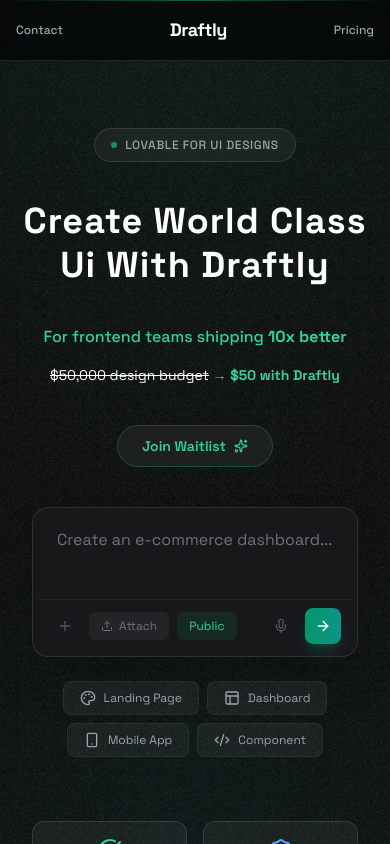
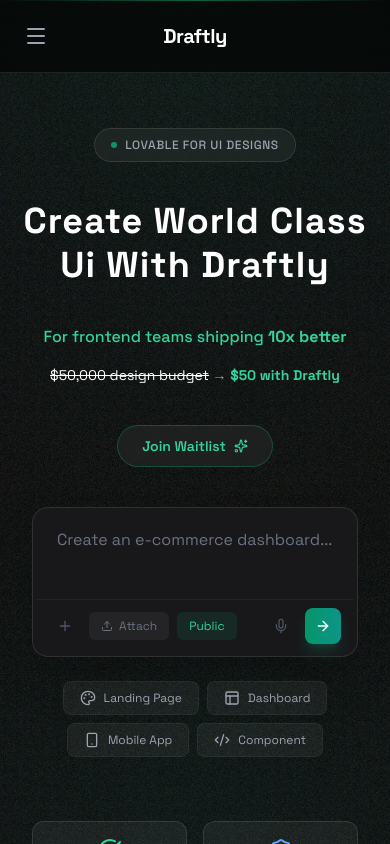
Before and after one commit to piyushxt43/draftly-yc, a React (Vite) app: page / in a window 390 px wide. Built offline with nearby package versions, Linux system fonts and the light colour scheme; no server answers; a web font is replaced by a local one.

Commit message:
feat: Add hamburger menu for mobile navigation

```diff
--- a/src/pages/Landing.tsx
+++ b/src/pages/Landing.tsx
@@ -7,7 +7,8 @@
   Layers, Layout, Smartphone, Monitor,
   TrendingUp, Award, CheckCircle, Heart,
   Wand2, Send, Paperclip, Building2, Briefcase,
-  Target, Headphones, BarChart3, Activity, User as UserIcon
+  Target, Headphones, BarChart3, Activity, User as UserIcon,
+  Menu, X
 } from 'lucide-react'
 import { auth, db, doc, getDoc } from '../firebase'
 import AuthModal from '../components/AuthModal'
@@ -32,6 +33,7 @@
   const [showAuthModal, setShowAuthModal] = useState(false)
   const [showOnboarding, setShowOnboarding] = useState(false)
   const [user, setUser] = useState<any>(null)
+  const [mobileMenuOpen, setMobileMenuOpen] = useState(false)
   const navigate = useNavigate()
 
   const { scrollY } = useScroll()
@@ -148,35 +150,101 @@
         <div className="absolute top-0 left-0 right-0 h-px bg-gradient-to-r from-transparent via-emerald-500/50 to-transparent" />
 
         <div className="max-w-6xl mx-auto px-4 sm:px-6 lg:px-8">
-          <nav className="py-4 sm:py-5 flex items-center justify-between sm:justify-center gap-2 sm:gap-4 md:gap-6 lg:gap-8 relative">
-            {/* Mobile: Dashboard hidden, Desktop: visible */}
-            <Link to="/dashboard" className="hidden sm:block text-xs sm:text-sm text-gray-400 hover:text-white transition-colors font-medium whitespace-nowrap" style={{ fontFamily: 'Space Grotesk, system-ui, sans-serif' }}>Dashboard</Link>
-            <Link to="/contact" className="text-xs sm:text-sm text-gray-400 hover:text-white transition-colors font-medium whitespace-nowrap" style={{ fontFamily: 'Space Grotesk, system-ui, sans-serif' }}>Contact</Link>
+          <nav className="py-4 sm:py-5 flex items-center justify-between relative">
+            {/* Mobile: Hamburger Menu Button (Left of center) */}
+            <button
+              onClick={() => setMobileMenuOpen(!mobileMenuOpen)}
+              className="lg:hidden p-2 text-gray-400 hover:text-white transition-colors"
+              aria-label="Toggle menu"
+            >
+              {mobileMenuOpen ? (
+                <X className="w-6 h-6" />
+              ) : (
+                <Menu className="w-6 h-6" />
+              )}
+            </button>
 
-            {/* Draftly Logo */}
-            <Link to="/" className="group mx-1 sm:mx-2 md:mx-4">
-              <span className="text-lg sm:text-xl md:text-2xl font-bold tracking-tight text-white group-hover:text-emerald-400 transition-colors whitespace-nowrap" style={{ fontFamily: 'Space Grotesk, system-ui, sans-serif' }}>
+            {/* Desktop Navigation - Hidden on mobile */}
+            <div className="hidden lg:flex items-center justify-center gap-8 flex-1">
+              <Link to="/dashboard" className="text-sm text-gray-400 hover:text-white transition-colors font-medium whitespace-nowrap" style={{ fontFamily: 'Space Grotesk, system-ui, sans-serif' }}>Dashboard</Link>
+              <Link to="/contact" className="text-sm text-gray-400 hover:text-white transition-colors font-medium whitespace-nowrap" style={{ fontFamily: 'Space Grotesk, system-ui, sans-serif' }}>Contact</Link>
+
+              {/* Draftly Logo - Desktop */}
+              <Link to="/" className="group mx-4">
+                <span className="text-2xl font-bold tracking-tight text-white group-hover:text-emerald-400 transition-colors whitespace-nowrap" style={{ fontFamily: 'Space Grotesk, system-ui, sans-serif' }}>
+                  Draftly
+                </span>
+              </Link>
+
+              <a href="#features" className="text-sm text-gray-400 hover:text-white transition-colors font-medium whitespace-nowrap" style={{ fontFamily: 'Space Grotesk, system-ui, sans-serif' }}>Features</a>
+              <Link to="/pricing" className="text-sm text-gray-400 hover:text-white transition-colors font-medium whitespace-nowrap" style={{ fontFamily: 'Space Grotesk, system-ui, sans-serif' }}>Pricing</Link>
+            </div>
+
+            {/* Mobile: Draftly Logo - Centered */}
+            <Link to="/" className="lg:hidden absolute left-1/2 -translate-x-1/2 group">
+              <span className="text-xl font-bold tracking-tight text-white group-hover:text-emerald-400 transition-colors whitespace-nowrap" style={{ fontFamily: 'Space Grotesk, system-ui, sans-serif' }}>
                 Draftly
               </span>
             </Link>
 
-            {/* Features, Pricing */}
-            <a href="#features" className="hidden sm:block text-xs sm:text-sm text-gray-400 hover:text-white transition-colors font-medium whitespace-nowrap" style={{ fontFamily: 'Space Grotesk, system-ui, sans-serif' }}>Features</a>
-            <Link to="/pricing" className="text-xs sm:text-sm text-gray-400 hover:text-white transition-colors font-medium whitespace-nowrap" style={{ fontFamily: 'Space Grotesk, system-ui, sans-serif' }}>Pricing</Link>
-
-            {/* Profile Icon (only when logged in) - Far Right */}
+            {/* Profile Icon (only when logged in) - Far Right (Both mobile & desktop) */}
             {user && (
               <button
                 onClick={() => navigate('/profile')}
-                className="group ml-auto sm:absolute sm:right-0"
+                className="group ml-auto lg:absolute lg:right-0"
               >
                 <div className="absolute -inset-1 bg-gradient-to-r from-emerald-500 to-teal-500 rounded-full blur opacity-30 group-hover:opacity-60 transition-opacity" />
-                <div className="relative w-8 h-8 sm:w-9 sm:h-9 bg-gradient-to-br from-emerald-500 to-teal-500 rounded-full flex items-center justify-center border border-white/10">
-                  <UserIcon className="w-4 h-4 sm:w-5 sm:h-5 text-white" strokeWidth={2.5} />
+                <div className="relative w-9 h-9 bg-gradient-to-br from-emerald-500 to-teal-500 rounded-full flex items-center justify-center border border-white/10">
+                  <UserIcon className="w-5 h-5 text-white" strokeWidth={2.5} />
                 </div>
               </button>
             )}
           </nav>
+
+          {/* Mobile Dropdown Menu */}
+          {mobileMenuOpen && (
+            <motion.div
+              initial={{ opacity: 0, y: -10 }}
+              animate={{ opacity: 1, y: 0 }}
+              exit={{ opacity: 0, y: -10 }}
+              className="lg:hidden absolute top-full left-0 right-0 bg-black/95 backdrop-blur-xl border-b border-white/10 shadow-2xl"
+            >
+              <div className="px-4 py-6 space-y-4">
+                <Link
+                  to="/dashboard"
+                  onClick={() => setMobileMenuOpen(false)}
+                  className="block px-4 py-3 text-base text-gray-400 hover:text-white hover:bg-white/5 rounded-lg transition-all font-medium"
+                  style={{ fontFamily: 'Space Grotesk, system-ui, sans-serif' }}
+                >
+                  Dashboard
+                </Link>
+                <a
+                  href="#features"
+                  onClick={() => setMobileMenuOpen(false)}
+                  className="block px-4 py-3 text-base text-gray-400 hover:text-white hover:bg-white/5 rounded-lg transition-all font-medium"
+                  style={{ fontFamily: 'Space Grotesk, system-ui, sans-serif' }}
+                >
+                  Features
+                </a>
+                <Link
+                  to="/pricing"
+                  onClick={() => setMobileMenuOpen(false)}
+                  className="block px-4 py-3 text-base text-gray-400 hover:text-white hover:bg-white/5 rounded-lg transition-all font-medium"
+                  style={{ fontFamily: 'Space Grotesk, system-ui, sans-serif' }}
+                >
+                  Pricing
+                </Link>
+                <Link
+                  to="/contact"
+                  onClick={() => setMobileMenuOpen(false)}
+                  className="block px-4 py-3 text-base text-gray-400 hover:text-white hover:bg-white/5 rounded-lg transition-all font-medium"
+                  style={{ fontFamily: 'Space Grotesk, system-ui, sans-serif' }}
+                >
+                  Contact
+                </Link>
+              </div>
+            </motion.div>
+          )}
         </div>
       </motion.header>
 
```
